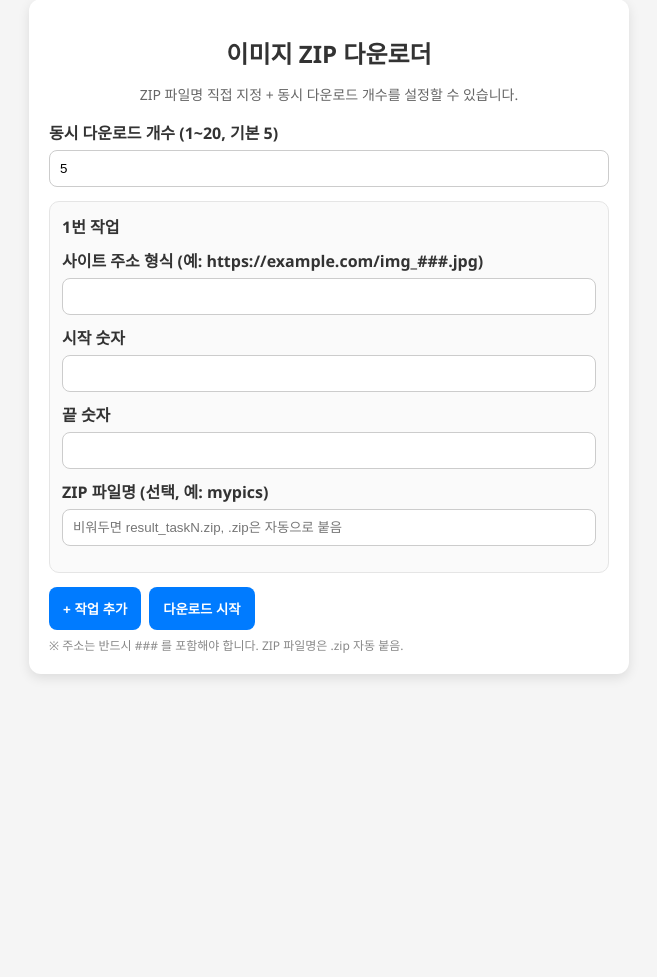
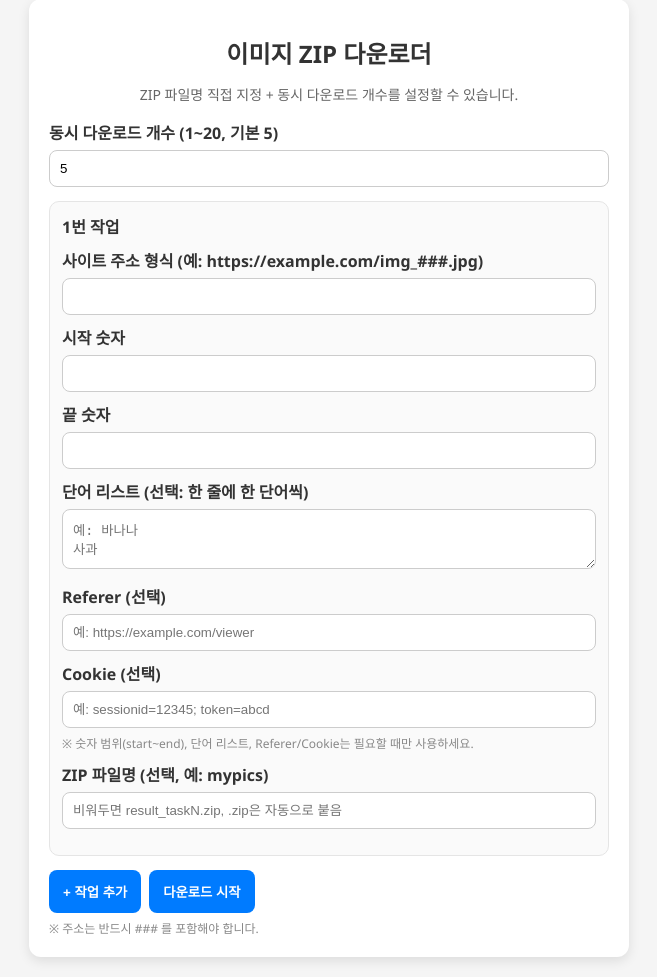
Before and after one commit to dinnerHae/img, a Flask app: page / in a window 1280 px wide. Shown: the part 21-998 px from the top of the page, without its empty margins (311-968 px from the left). Before the commit the page ends 699 px from the top, so only its background shows below. Run offline with Flask 3, Linux system fonts and the light colour scheme.

Commit message:
Update index.html

```diff
--- a/templates/index.html
+++ b/templates/index.html
@@ -13,7 +13,8 @@
     h1 { font-size: 24px; text-align: center; margin-bottom: 12px; }
     .desc { color:#666; font-size: 14px; text-align:center; margin-bottom: 16px; }
     label { display:block; margin-top: 10px; font-weight: bold; }
-    input[type="text"], input[type="number"] { width: 100%; padding: 10px; margin-top: 6px; border: 1px solid #ccc; border-radius: 8px; box-sizing: border-box; }
+    input[type="text"], input[type="number"], textarea { width: 100%; padding: 10px; margin-top: 6px; border: 1px solid #ccc; border-radius: 8px; box-sizing: border-box; }
+    textarea { resize: vertical; min-height: 60px; }
     .task { background:#fafafa; border:1px solid #e5e5e5; border-radius:10px; padding:12px; margin-top:14px; }
     .actions { display:flex; gap:8px; margin-top:14px; }
     button { padding: 12px 14px; background:#007bff; color:#fff; font-weight:600; border:none; border-radius:8px; cursor:pointer; }
@@ -29,11 +30,6 @@
     .hint { font-size:12px; color:#888; margin-top:6px; }
     .error { color:#b00020; margin-top:10px; font-size:13px; display:none; }
   </style>
-  <script>
-    if ('serviceWorker' in navigator) {
-      navigator.serviceWorker.register("/static/service-worker.js?v=5");
-    }
-  </script>
 </head>
 <body>
   <div class="container">
@@ -49,9 +45,16 @@
           <label>사이트 주소 형식 (예: https://example.com/img_###.jpg)</label>
           <input type="text" name="url_format[]" required />
           <label>시작 숫자</label>
-          <input type="number" name="start[]" required />
+          <input type="number" name="start[]" />
           <label>끝 숫자</label>
-          <input type="number" name="end[]" required />
+          <input type="number" name="end[]" />
+          <label>단어 리스트 (선택: 한 줄에 한 단어씩)</label>
+          <textarea name="wordlist[]" placeholder="예: 바나나&#10;사과"></textarea>
+          <label>Referer (선택)</label>
+          <input type="text" name="referer[]" placeholder="예: https://example.com/viewer" />
+          <label>Cookie (선택)</label>
+          <input type="text" name="cookie[]" placeholder="예: sessionid=12345; token=abcd" />
+          <div class="hint">※ 숫자 범위(start~end), 단어 리스트, Referer/Cookie는 필요할 때만 사용하세요.</div>
           <label>ZIP 파일명 (선택, 예: mypics)</label>
           <input type="text" name="zipname[]" placeholder="비워두면 result_taskN.zip, .zip은 자동으로 붙음" />
           <div class="actions"><button type="button" class="danger remove-btn" style="display:none;">- 제거</button></div>
@@ -61,7 +64,7 @@
         <button type="button" id="add-btn">+ 작업 추가</button>
         <button type="submit">다운로드 시작</button>
       </div>
-      <div class="hint">※ 주소는 반드시 ### 를 포함해야 합니다. ZIP 파일명은 .zip 자동 붙음.</div>
+      <div class="hint">※ 주소는 반드시 ### 를 포함해야 합니다.</div>
       <div id="error" class="error"></div>
     </form>
 
@@ -102,22 +105,30 @@
           '<label>사이트 주소 형식 (예: https://example.com/img_###.jpg)</label>' +
           '<input type="text" name="url_format[]" required />' +
           '<label>시작 숫자</label>' +
-          '<input type="number" name="start[]" required />' +
+          '<input type="number" name="start[]" />' +
           '<label>끝 숫자</label>' +
-          '<input type="number" name="end[]" required />' +
+          '<input type="number" name="end[]" />' +
+          '<label>단어 리스트 (선택: 한 줄에 한 단어씩)</label>' +
+          '<textarea name="wordlist[]" placeholder="예: 바나나&#10;사과"></textarea>' +
+          '<label>Referer (선택)</label>' +
+          '<input type="text" name="referer[]" placeholder="예: https://example.com/viewer" />' +
+          '<label>Cookie (선택)</label>' +
+          '<input type="text" name="cookie[]" placeholder="예: sessionid=12345; token=abcd" />' +
+          '<div class="hint">※ 숫자 범위(start~end), 단어 리스트, Referer/Cookie는 필요할 때만 사용하세요.</div>' +
           '<label>ZIP 파일명 (선택, 예: mypics)</label>' +
           '<input type="text" name="zipname[]" placeholder="비워두면 result_taskN.zip, .zip은 자동으로 붙음" />' +
           '<div class="actions"><button type="button" class="danger remove-btn">- 제거</button></div>';
         return div;
       }
 
+      // ✅ 작업 추가 시 이전 입력값 복사 기능 포함
       addBtn.addEventListener('click', function(){
         var cards = tasksEl.getElementsByClassName('task');
         var lastCard = cards[cards.length - 1];
         var card = makeTaskCard();
         if (lastCard) {
-          var oldInputs = lastCard.querySelectorAll('input');
-          var newInputs = card.querySelectorAll('input');
+          var oldInputs = lastCard.querySelectorAll('input, textarea');
+          var newInputs = card.querySelectorAll('input, textarea');
           for (var i = 0; i < oldInputs.length && i < newInputs.length; i++) {
             newInputs[i].value = oldInputs[i].value;
           }
@@ -137,69 +148,6 @@
         }
       });
 
-      function startProgressPolling() {
-        function poll(){
-          fetch('/progress')
-            .then(function(res){ return res.json(); })
-            .then(function(data){
-              progressBar.value = data.percent || 0;
-              progressText.textContent = (data.percent || 0) + '%';
-              if ((data.percent || 0) < 100) {
-                setTimeout(poll, 700);
-              } else {
-                fetch('/expected-zips')
-                  .then(function(r){ return r.json(); })
-                  .then(function(j){
-                    var zips = j.zips || [];
-                    downloadList.style.display = 'block';
-                    var html = '<p>✅ 작업 완료! ZIP 파일을 내려받으세요.</p>';
-                    if (!zips.length) {
-                      html += '<p>생성된 ZIP이 없습니다.</p>';
-                    } else {
-                      for (var i = 0; i < zips.length; i++) {
-                        var href = '/static/' + zips[i];
-                        html += '<a href="' + href + '" download>' + zips[i] + ' 다운로드</a>';
-                      }
-                    }
-                    downloadList.innerHTML = html;
-                    progressText.textContent = '✅ 완료!';
-                  });
-              }
-            })
-            .catch(function(err){
-              console.error(err);
-              setTimeout(poll, 1000);
-            });
-        }
-        setTimeout(poll, 700);
-      }
-
-      form.addEventListener('submit', function(e){
-        e.preventDefault();
-        errorBox.style.display = 'none';
-        errorBox.textContent = '';
-        progressContainer.style.display = 'block';
-        progressBar.value = 0;
-        progressText.textContent = '0%';
-        downloadList.style.display = 'none';
-        downloadList.innerHTML = '';
-
-        var formData = new FormData(form);
-
-        fetch('/start-download', { method: 'POST', body: formData })
-          .then(function(res){
-            if (!res.ok) {
-              throw new Error('요청 실패: ' + res.status);
-            }
-            startProgressPolling();
-          })
-          .catch(function(err){
-            errorBox.style.display = 'block';
-            errorBox.textContent = '요청 중 오류 발생: ' + (err && err.message ? err.message : err);
-            console.error(err);
-          });
-      });
-
       renumberTasks();
     })();
   </script>
```
